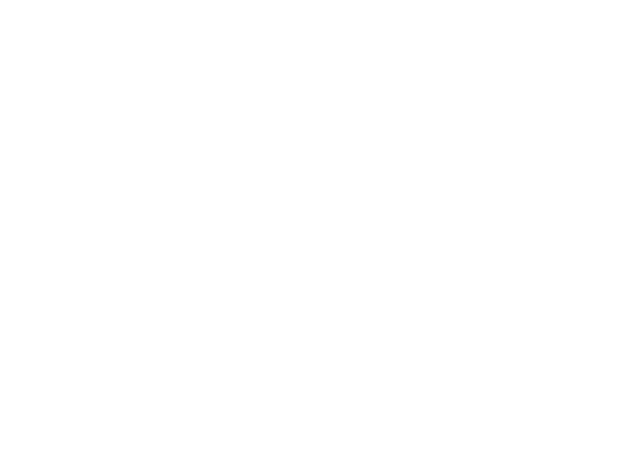
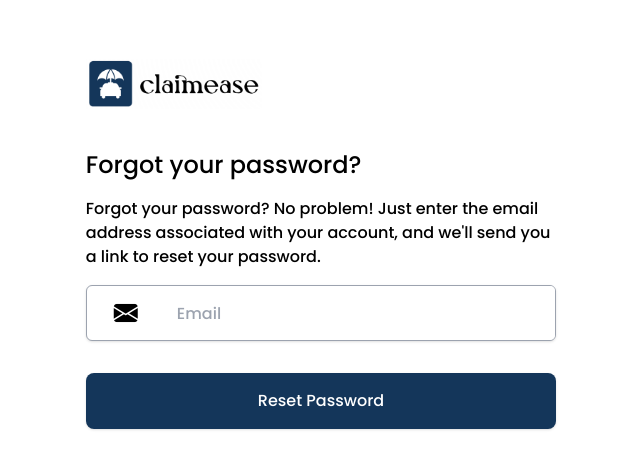
Before and after one commit to kid-us/Claimease, a React (Vite) app: page /forgot-password in a window 1280 px wide. Before the commit this address had no page. Shown: the part 156-624 px from the top of the page, without its empty margins (319-959 px from the left). Built offline with nearby package versions, Linux system fonts and the light colour scheme; the HTML template or start-up script is replaced by a standard one.

Commit message:
Forgot Password

```diff
--- a/src/App.tsx
+++ b/src/App.tsx
@@ -4,6 +4,7 @@ import Home from "./components/Pages/Home";
 import User from "./components/Pages/User";
 import Login from "./components/Pages/Login";
 import Register from "./components/Pages/Register";
+import ForgotPassword from "./components/Pages/ForgotPassword";
 
 function App() {
   return (
@@ -13,6 +14,7 @@ function App() {
         <Route path="/user" element={<User />} />
         <Route path="/login" element={<Login />} />
         <Route path="/register" element={<Register />} />
+        <Route path="/forgot-password" element={<ForgotPassword />} />
       </Routes>
     </>
   );
--- /dev/null
+++ b/src/components/Pages/ForgotPassword.tsx
@@ -0,0 +1,79 @@
+import z from "zod";
+import { FieldValues, useForm } from "react-hook-form";
+import { zodResolver } from "@hookform/resolvers/zod";
+import Button from "../Button/Button";
+import { logo } from "../../assets";
+
+const schema = z.object({
+  email: z.string().email({ message: "Email address required." }),
+});
+
+type FormData = z.infer<typeof schema>;
+
+const ForgotPassword = () => {
+  const {
+    register,
+    handleSubmit,
+    formState: { errors },
+  } = useForm<FormData>({ resolver: zodResolver(schema) });
+
+  // Submit Email
+  const onSubmit = (data: FieldValues) => {
+    console.log(data);
+  };
+
+  return (
+    <div className="bg">
+      <div className="container mx-auto">
+        <div className="flex justify-center items-center h-[100vh]">
+          <div className="lg:w-[38%] w-full lg:px-2 px-5">
+            <div className="col-span-2 mb-6">
+              <img src={logo} alt="Logo" className="w-44" />
+            </div>
+
+            <form className="mt-10" onSubmit={handleSubmit(onSubmit)}>
+              <h1 className="text-black text-2xl">Forgot your password?</h1>
+              <p className="my-4 font-poppins">
+                Forgot your password? No problem! Just enter the email address
+                associated with your account, and we'll send you a link to reset
+                your password.
+              </p>
+
+              {/* Email */}
+              <div className="bg-white overflow-hidden rounded-md mb-3 grid grid-cols-12 h-14 shadow border border-gray-400">
+                <div className="col-span-2">
+                  <p className="bi-envelope-fill text-2xl text-center pt-3"></p>
+                </div>
+                <div className="col-span-10">
+                  <input
+                    {...register("email")}
+                    type="tel"
+                    name="email"
+                    className={`focus:outline-none bg-white px-3 h-full placeholder:text-gray-400 text-md w-full`}
+                    placeholder="Email"
+                  />
+                </div>
+              </div>
+
+              {errors.email && (
+                <p className="text-xs mb-5 text-red-700 rounded">
+                  {errors.email.message}
+                </p>
+              )}
+
+              <div className="mt-8 text-center">
+                <Button
+                  borderR="rounded-lg"
+                  label={"Reset Password"}
+                  type="button"
+                />
+              </div>
+            </form>
+          </div>
+        </div>
+      </div>
+    </div>
+  );
+};
+
+export default ForgotPassword;
--- a/src/components/Pages/Login.tsx
+++ b/src/components/Pages/Login.tsx
@@ -48,7 +48,7 @@ const Login = () => {
             <p className="text-2xl font-bold mb-5">Sign up</p>
 
             {/* Username */}
-            <div className="lg:bg-primary bg-white rounded-md overflow-hidden mb-2 grid grid-cols-12 h-14 shadow border border-gray-300">
+            <div className="lg:bg-primary bg-white rounded-md overflow-hidden mb-2 grid grid-cols-12 h-14 shadow border border-gray-400">
               <div className="col-span-2">
                 <p className="bi-person-fill text-2xl text-center pt-3"></p>
               </div>
@@ -69,7 +69,7 @@ const Login = () => {
             )}
 
             {/* Password */}
-            <div className="lg:bg-primary bg-white rounded-md mb-2 grid grid-cols-12 h-14 shadow border border-gray-300">
+            <div className="lg:bg-primary bg-white rounded-md mb-2 grid grid-cols-12 h-14 shadow border border-gray-400">
               <div className="col-span-2">
                 <p className="bi-lock-fill text-2xl text-center pt-3"></p>
               </div>
@@ -101,7 +101,10 @@ const Login = () => {
             )}
 
             <p className="text-sm text-end text-white">
-              <Link to="/request" className="font-poppins text-blue-600">
+              <Link
+                to="/forgot-password"
+                className="font-poppins text-blue-600"
+              >
                 Forgot Password?
               </Link>
             </p>
@@ -118,10 +121,7 @@ const Login = () => {
             </p>
             <p className="text-xs mt-5 text-gray-600">
               By clicking the Sign In button below, you agree to the our terms
-              of service and acknowledge the{" "}
-              <Link to="/privacy-policy" className="text-blue-600 font-bold">
-                Privacy Policy.
-              </Link>
+              of service.
             </p>
           </form>
         </div>
--- a/src/components/Pages/Register.tsx
+++ b/src/components/Pages/Register.tsx
@@ -56,7 +56,7 @@ const Register = () => {
           <p className="text-2xl font-bold mb-5">Sign In</p>
 
           {/* Username */}
-          <div className="lg:bg-primary bg-white overflow-hidden rounded-md mb-2 grid grid-cols-12 h-14 shadow border border-gray-300">
+          <div className="lg:bg-primary bg-white overflow-hidden rounded-md mb-2 grid grid-cols-12 h-14 shadow border border-gray-400">
             <div className="col-span-2">
               <p className="bi-person-fill text-2xl text-center pt-3"></p>
             </div>
@@ -77,7 +77,7 @@ const Register = () => {
           )}
 
           {/* Email */}
-          <div className="lg:bg-primary bg-white overflow-hidden rounded-md mb-2 grid grid-cols-12 h-14 shadow border border-gray-300">
+          <div className="lg:bg-primary bg-white overflow-hidden rounded-md mb-2 grid grid-cols-12 h-14 shadow border border-gray-400">
             <div className="col-span-2">
               <p className="bi-envelope-fill text-2xl text-center pt-3"></p>
             </div>
@@ -98,7 +98,7 @@ const Register = () => {
           )}
 
           {/* Phone */}
-          <div className="lg:bg-primary bg-white overflow-hidden rounded-md mb-2 grid grid-cols-12 h-14 shadow border border-gray-300">
+          <div className="lg:bg-primary bg-white overflow-hidden rounded-md mb-2 grid grid-cols-12 h-14 shadow border border-gray-400">
             <div className="col-span-2">
               <p className="bi-telephone-fill text-2xl text-center pt-3"></p>
             </div>
@@ -119,7 +119,7 @@ const Register = () => {
           )}
 
           {/* Password */}
-          <div className="lg:bg-primary bg-white overflow-hidden rounded-md mb-2 grid grid-cols-12 h-14 shadow border border-gray-300">
+          <div className="lg:bg-primary bg-white overflow-hidden rounded-md mb-2 grid grid-cols-12 h-14 shadow border border-gray-400">
             <div className="col-span-2">
               <p className="bi-lock-fill text-2xl text-center pt-3"></p>
             </div>
@@ -151,7 +151,7 @@ const Register = () => {
           )}
 
           {/* Confirm Password */}
-          <div className="lg:bg-primary bg-white rounded-md mb-2 grid grid-cols-12 h-14 shadow border border-gray-300">
+          <div className="lg:bg-primary bg-white rounded-md mb-2 grid grid-cols-12 h-14 shadow border border-gray-400">
             <div className="col-span-2">
               <p className="bi-lock-fill text-2xl text-center pt-3"></p>
             </div>
@@ -185,10 +185,7 @@ const Register = () => {
 
           <p className="text-xs mt-5 text-gray-600">
             By clicking the Sign In button below, you agree to the our terms of
-            service and acknowledge the{" "}
-            <Link to="/privacy-policy" className="text-blue-600 font-bold">
-              Privacy Policy.
-            </Link>
+            service.
           </p>
         </form>
       </div>
```
